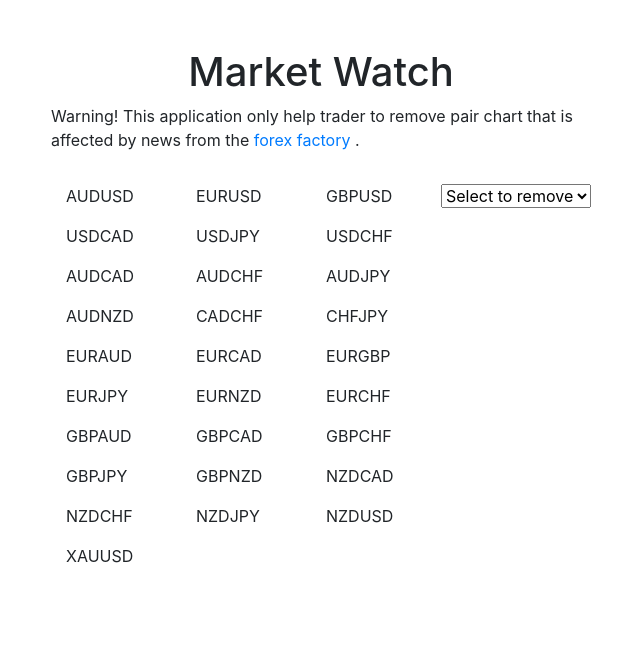
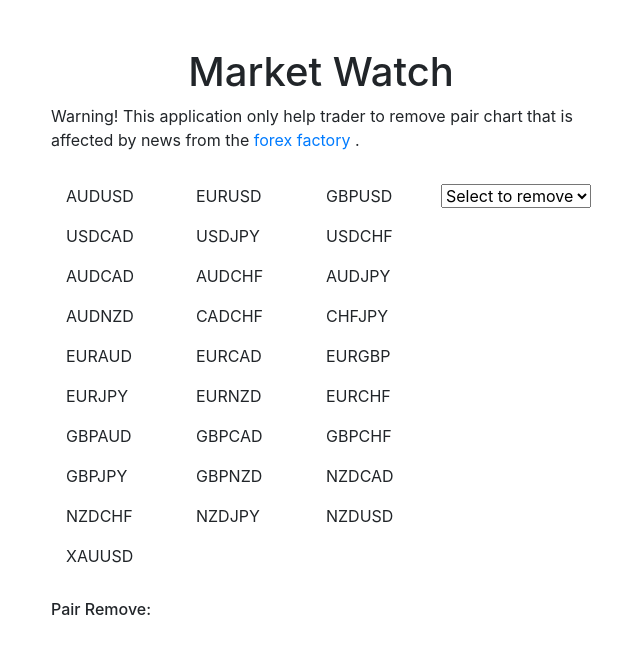
Before and after one commit to AzriZzz/market-watch, an Angular app: page / in a window 1280 px wide. Shown: the top 654 px of the page, without its empty margins (319-959 px from the left). Built offline with nearby package versions, Linux system fonts and the light colour scheme.

Commit message:
add history when remove pair

```diff
--- a/src/app/app.component.html
+++ b/src/app/app.component.html
@@ -6,16 +6,18 @@
           Market Watch
         </h1>
         <p>Warning! This application only help trader to remove pair
-          chart that is affected by news from the <a href="https://www.forexfactory.com/" target="_blank">forex factory</a> .</p>
+          chart that is affected by news from the <a href="https://www.forexfactory.com/" target="_blank">forex
+            factory</a> .</p>
       </div>
     </div>
 
     <div class="row mt-3">
       <div class="col-md-6 offset-md-3">
         <div class="dropdown float-right">
-          <select class="btn btn-primary" name="filter-select" placeholder="Show All" id="filter-select" class="select btn-block filters-select" (change)="onChange($event.target.value)">
-              <option value="selectAll">Select to remove</option>
-              <option *ngFor="let select of selectChart" value="{{select}}">{{ select }}</option>
+          <select class="btn btn-primary" name="filter-select" placeholder="Show All" id="filter-select"
+            class="select btn-block filters-select" (change)="onChange($event.target.value)">
+            <option value="selectAll">Select to remove</option>
+            <option *ngFor="let select of selectChart" value="{{select}}">{{ select }}</option>
           </select>
         </div>
         <div class="row">
@@ -27,5 +29,12 @@
         </div>
       </div>
     </div>
+    <div class="row mt-3">
+      <div class="col-md-6 offset-md-3">
+        <h6>Pair Remove: </h6>
+        <div *ngFor="let pair of pairRemove">{{ pair }}</div>
+
+      </div>
+    </div>
   </div>
 </div>
--- a/src/app/app.component.ts
+++ b/src/app/app.component.ts
@@ -9,6 +9,7 @@ import { Component } from '@angular/core';
 export class AppComponent {
   title = 'market-watch';
   tempValue: any = [];
+  pairRemove: any = [];
 
   chartList = [
     'AUDUSD',
@@ -46,7 +47,10 @@ export class AppComponent {
   ];
 
   onChange(value) {
-    // console.log(this.chartList, 'list');
+    console.log(value);
+    this.pairRemove.push(value);
+    console.log(this.pairRemove);
+
     for (var i in this.chartList) {
       //check string dalam selectchart exist dalam chartlist
       if (this.chartList[i].indexOf(value) >= 0) {
```
